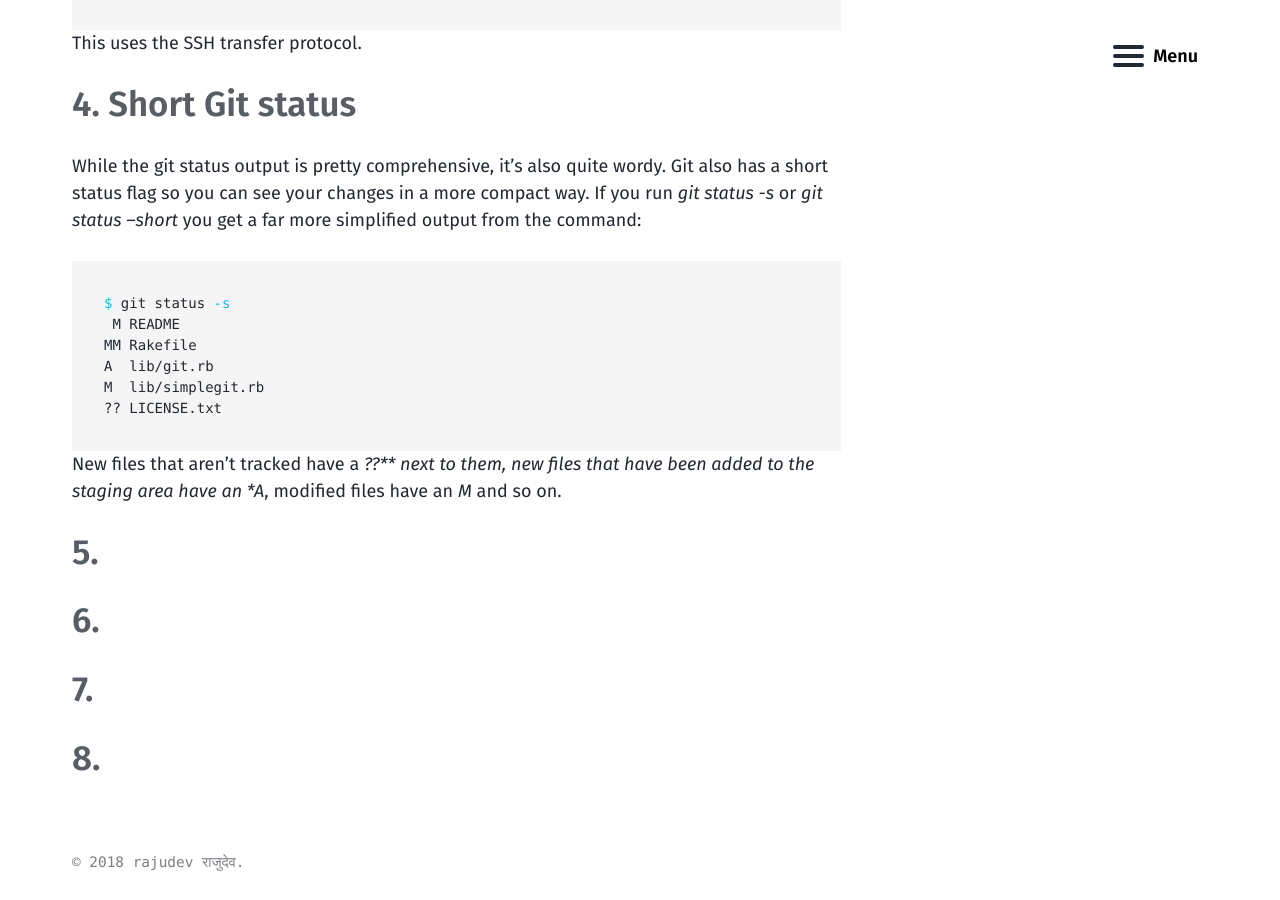
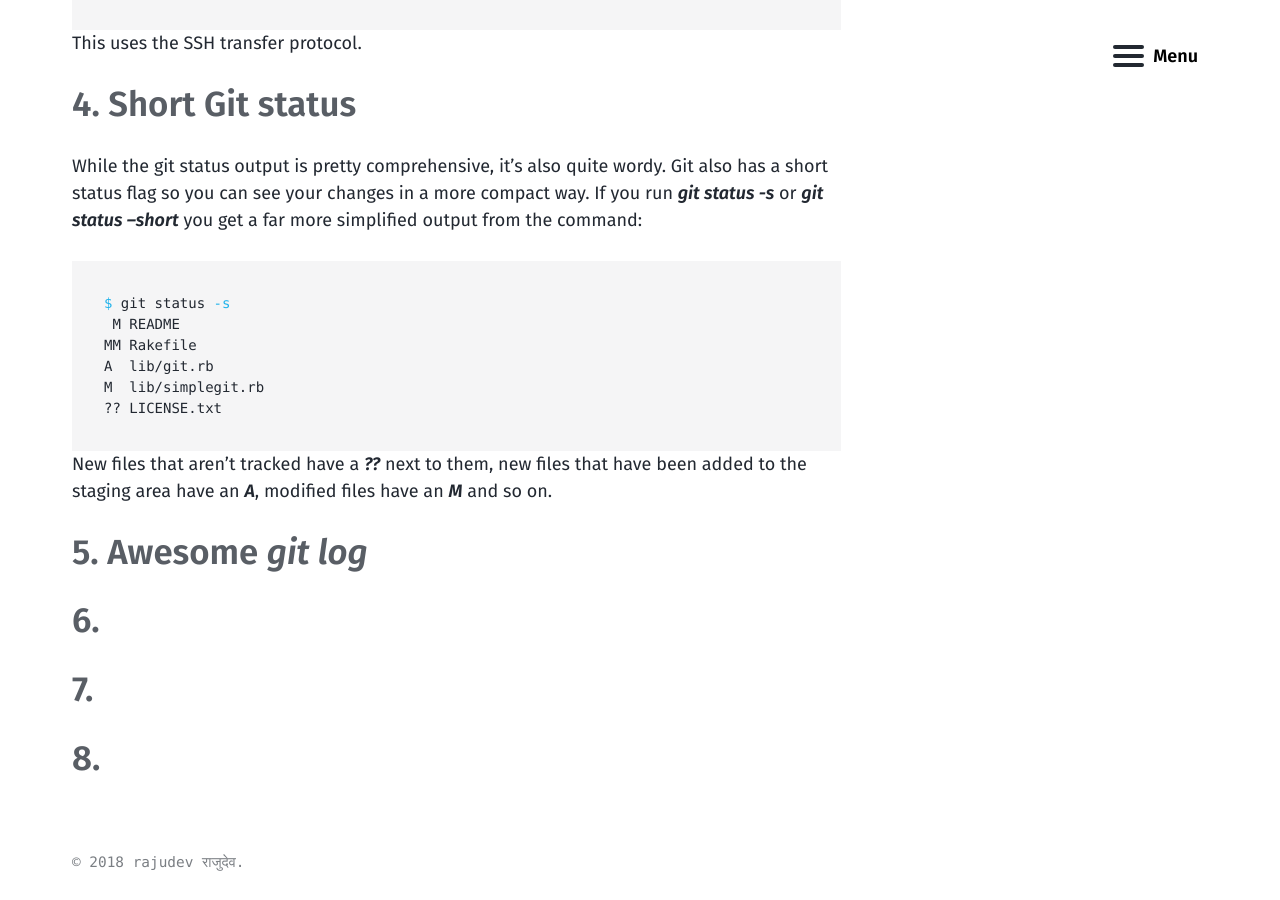
Before and after one commit to rajudev/rajudev.github.io, a Jekyll site: the page built from _posts/2018-08-29-Git-tricks-that-very-few-people-know-and-use.md, in a window 1280 px wide and 900 px high, scrolled down 2037 px. Built offline with Jekyll 4.4.1, drawn with Linux system fonts in a browser that asks for light colours; some of the changed text lies outside the part shown.

Commit message:
Changing the style of a few words from just bold to bold and italics

````diff
--- a/_posts/2018-08-29-Git-tricks-that-very-few-people-know-and-use.md
+++ b/_posts/2018-08-29-Git-tricks-that-very-few-people-know-and-use.md
@@ -11,7 +11,7 @@ tags:
   - awesome
 last_modified_at: 2018-08-29T12:25:10-05:00
 ---
-`NOTE: This post is a work in progress`
+**__NOTE: This post is a work in progress_**
 
 ### Overview
 I have been using git for a while now in my workflow. I find my self proficient
@@ -20,8 +20,8 @@ management systems.
 
 But recently I decided to dive deep and finish one of the tasks in my bucket list,
 i.e mastering git in depth.
-I planned to do this by reading the *Pro Git* book written by *Scott Chacon* &
-*Ben Straub*.
+I planned to do this by reading the **_Pro Git_** book written by **_Scott Chacon_** &
+**_Ben Straub_**.
 The book is available to read online at [git-scm.com](https://git-scm.com/book/en/v2)
 
 In this blog post I will be writing the facts and tricks I learned from the book.
@@ -56,9 +56,9 @@ Example
 $ git clone https://github.com/libgit2/libgit2 mylibgit
 ```
 
-## 3. Apart from the usual *git://* and *https://* protocols git can also clone a repo from another computer.
+## 3. Apart from the usual **_git://_** and **_https://_** protocols git can also clone a repo from another computer.
 Git has a number of different transfer protocols you can use. Most people
-use *https://*  or *git://* , but you can also clone repos from another machine.
+use **_https://_**  or **_git://_** , but you can also clone repos from another machine.
 
 ```sh
 $ git clone user@server:path/to/repo.git
@@ -68,7 +68,8 @@ This uses the SSH transfer protocol.
 ## 4. Short Git status
 While the git status output is pretty comprehensive, it’s also quite wordy.
 Git also has a short status flag so you can see your changes in a more compact way.
-If you run *git status -s* or *git status --short* you get a far more simplified output from the command:
+If you run **_git status -s_** or
+**_git status --short_** you get a far more simplified output from the command:
 ```sh
 $ git status -s
  M README
@@ -77,10 +78,11 @@ A  lib/git.rb
 M  lib/simplegit.rb
 ?? LICENSE.txt
 ```
-New files that aren’t tracked have a *??** next to them, new files that have been
-added to the staging area have an *A*, modified files have an *M* and so on.
+New files that aren’t tracked have a **_??_** next to them, new files that have been
+added to the staging area have an **_A_**, modified files have an **_M_** and so on.
 
-## 5.
+## 5. Awesome **_git log_**
+
 
 ## 6.
 
````
